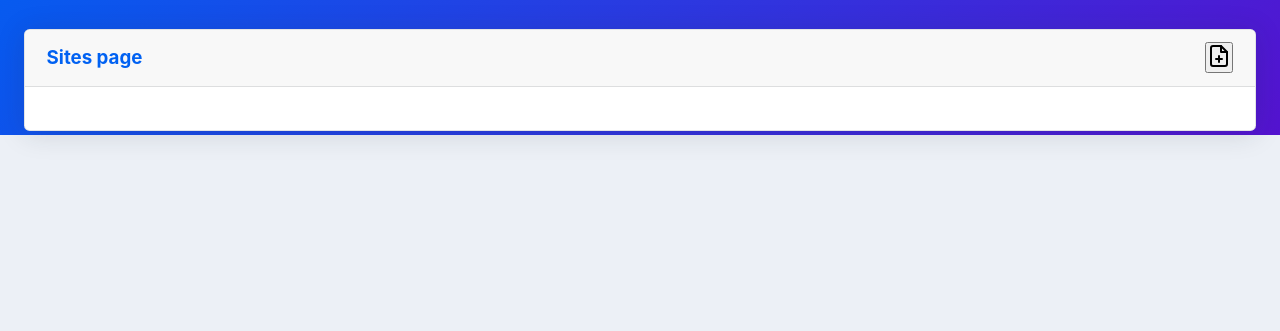
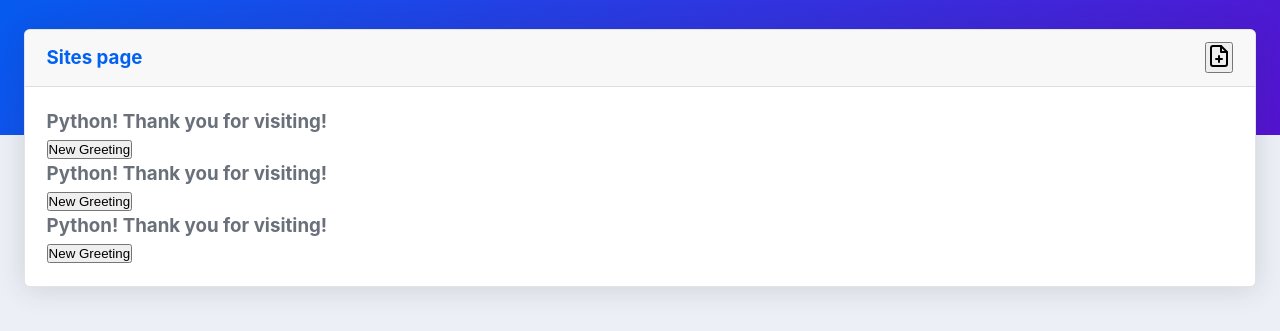
Before and after one commit to vangamo/wpcare3, an Astro site in the folder frontend_admin/: page /sites in a window 1280 px wide. Shown: the part 179-510 px from the top of the page. Built offline with nearby package versions, Linux system fonts and the light colour scheme; Astro itself is replaced by a stand-in of ours.

Commit message:
Add preact and Table component.

```diff
--- a/frontend_admin/astro.config.mjs
+++ b/frontend_admin/astro.config.mjs
@@ -1,4 +1,8 @@
 import { defineConfig } from 'astro/config';
 
+import preact from "@astrojs/preact";
+
 // https://astro.build/config
-export default defineConfig({});
+export default defineConfig({
+  integrations: [preact()]
+});
--- a/frontend_admin/package.json
+++ b/frontend_admin/package.json
@@ -10,7 +10,9 @@
     "astro": "astro"
   },
   "dependencies": {
-    "astro": "^3.5.2"
+    "@astrojs/preact": "^3.0.1",
+    "astro": "^3.5.2",
+    "preact": "^10.6.5"
   },
   "devDependencies": {
     "sass": "^1.69.5"
--- /dev/null
+++ b/frontend_admin/src/components/Table.jsx
@@ -0,0 +1,17 @@
+import { useState } from 'preact/hooks';
+
+export default function Table({messages}) {
+
+  const randomMessage = () => messages[(Math.floor(Math.random() * messages.length))];
+
+  const [greeting, setGreeting] = useState(messages[0]);
+
+  return (
+    <div>
+      <h3>{greeting}! Thank you for visiting!</h3>
+      <button onClick={() => setGreeting(randomMessage())}>
+        New Greeting
+      </button>
+    </div>
+  );
+}
--- a/frontend_admin/src/pages/sites.astro
+++ b/frontend_admin/src/pages/sites.astro
@@ -1,6 +1,7 @@
 ---
 import BaseLayout from '../layouts/BaseLayout.astro';
 import FeatherIcon from '../components/FeatherIcon.astro';
+import Table from '../components/Table.jsx';
 
 const name="Sites";
 const title="Sites";
@@ -19,7 +20,9 @@ const description="Sites";
 				</div>
 			</div>
 			<div class="box__content">
-				<table></table>
+				<Table client:load messages={['Python', 'Wordpress', 'Astro']}></Table>
+				<Table client:visible messages={['Python', 'Wordpress', 'Astro']}></Table>
+				<Table messages={['Python', 'Wordpress', 'Astro']}></Table>
 			</div>
 		</div>
 	</div>
--- a/frontend_admin/tsconfig.json
+++ b/frontend_admin/tsconfig.json
@@ -1,3 +1,7 @@
 {
-  "extends": "astro/tsconfigs/base"
+  "extends": "astro/tsconfigs/base",
+  "compilerOptions": {
+    "jsx": "react-jsx",
+    "jsxImportSource": "preact"
+  }
 }
```
Also changed, not shown: frontend_admin/pnpm-lock.yaml.
